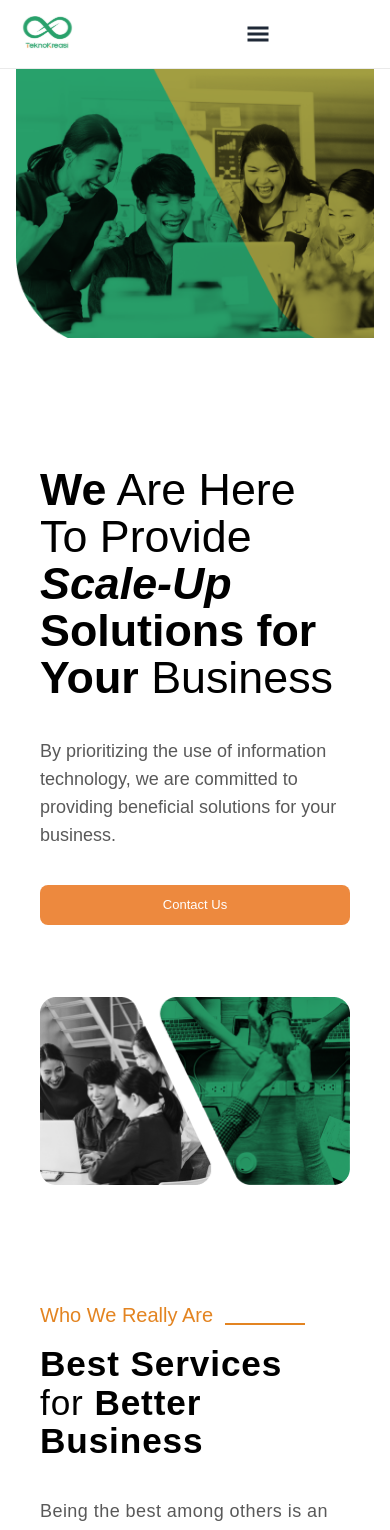
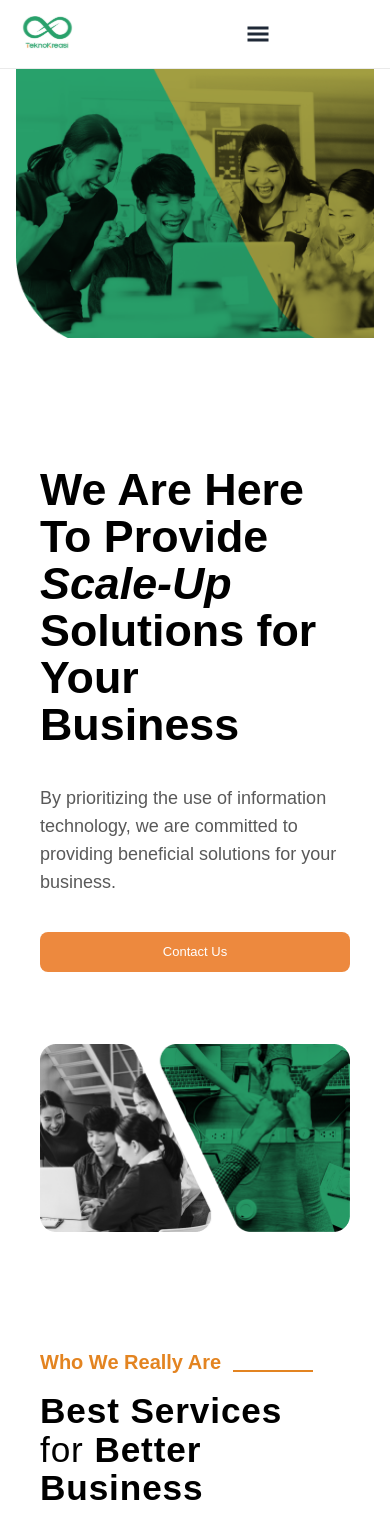
Before and after one commit to ftkhlumam22/tekno-kreasi, a Next.js app: page / in a window 390 px wide. Shown: the top 1530 px of the page. Built offline with nearby package versions, Linux system fonts and the light colour scheme.

Commit message:
feat: meta tag

```diff
--- a/src/pages/_document.tsx
+++ b/src/pages/_document.tsx
@@ -11,6 +11,7 @@
         <meta property="og:type" content="website" />
         <meta property="og:site_name" content="Tekno Kreasi" />
         <meta name="twitter:card" content="summary_large_image" />
+        <meta name="google-site-verification" content="rdgqV0wSDgZw5XJAzxKX4JrL7UImxs5BtA9qWpuD3gU" />
       </Head>
       <body>
         <Main />
--- a/src/styles/globals.css
+++ b/src/styles/globals.css
@@ -1,10 +1,10 @@
 @tailwind base;
 @tailwind components;
 @tailwind utilities;
-@import url("https://fonts.googleapis.com/css2?family=Montserrat:ital,wght@0,100;0,200;0,300;0,400;0,500;0,600;0,700;0,800;0,900;1,100;1,200;1,300;1,400;1,500;1,600;1,700;1,800;1,900&display=swap");
+@import url("https://fonts.googleapis.com/css2?family=Poppins:ital,wght@0,100;0,200;0,300;0,400;0,500;0,600;0,700;0,800;0,900;1,100;1,200;1,300;1,400;1,500;1,600;1,700;1,800;1,900&display=swap");
 html {
   scroll-behavior: smooth;
-  font-family: "Montserrat", sans-serif;
+  font-family: "Poppins", sans-serif;
 }
 
 body {
@@ -106,13 +106,15 @@
   h4,
   h5,
   h6 {
-    color: black; /* Ubah agar tidak semua text berwarna putih */
-    font-family: "Montserrat", sans-serif;
+    color: #333333; /* Darker text for better contrast */
+    font-family: "Poppins", sans-serif;
   }
 
   p {
-    color: #595959; /* Ubah default color untuk paragraf */
-    font-family: "Montserrat", sans-serif;
+    color: #4b4b4b; /* Slightly darker for better readability */
+    font-family: "Poppins", sans-serif;
+    font-size: 1rem; /* 16px base size */
+    line-height: 1.6; /* Improved line height for readability */
   }
 
   /* Kecualian untuk text dalam section berwarna putih */
@@ -191,6 +193,82 @@
   width: 100%;
 }
 
+/* Text size adjustments for better readability */
+h1 {
+  font-size: 2.5rem;
+  line-height: 1.2;
+  font-weight: 700;
+}
+
+h2 {
+  font-size: 2rem;
+  line-height: 1.25;
+  font-weight: 600;
+}
+
+h3 {
+  font-size: 1.75rem;
+  line-height: 1.3;
+  font-weight: 600;
+}
+
+h4 {
+  font-size: 1.5rem;
+  line-height: 1.35;
+  font-weight: 500;
+}
+
+h5 {
+  font-size: 1.25rem;
+  line-height: 1.4;
+  font-weight: 500;
+}
+
+h6 {
+  font-size: 1rem;
+  line-height: 1.5;
+  font-weight: 500;
+}
+
+/* Mobile responsive text adjustments */
+@media (max-width: 768px) {
+  h1 {
+    font-size: 2rem;
+  }
+
+  h2 {
+    font-size: 1.75rem;
+  }
+
+  h3 {
+    font-size: 1.5rem;
+  }
+
+  h4 {
+    font-size: 1.25rem;
+  }
+
+  p {
+    font-size: 0.95rem;
+  }
+}
+
+/* Improved text contrast for better accessibility */
+.text-muted {
+  color: #6c757d;
+}
+
+/* Better link styling */
+a {
+  color: #ed893e;
+  transition: color 0.2s ease;
+}
+
+a:hover {
+  color: #d17531;
+  text-decoration: underline;
+}
+
 /* Perbaikan untuk tampilan mobile */
 @media (max-width: 768px) {
   .mobile-menu-container {
```
